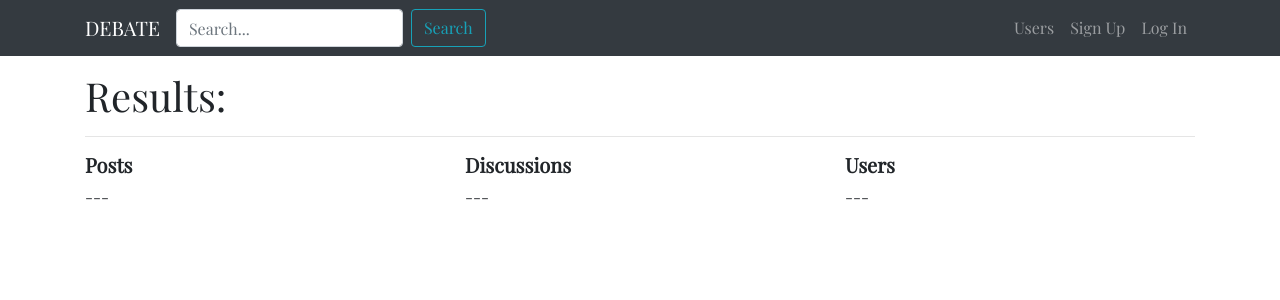
After one commit to Manik5/django-playground-social-forum, a Django app: page /search/ in a window 1280 px wide. The commit adds this page. Shown: the top 300 px of the page. Run offline with Django 3.2, Linux system fonts and the light colour scheme; some libraries are stand-ins or nearby versions.

Commit message:
implemented search function

```diff
--- /dev/null
+++ b/core/templates/core/search.html
@@ -0,0 +1,42 @@
+{% extends 'base.html' %}
+
+{% block head_title %} Debate - Search in the Forum{% endblock head_title %}
+
+{% block content %}
+
+  <h1 class="mt-3">Results:</h1>
+  <hr>
+  <div class="row mt-3">
+    <div class="col-4">
+      <h5><strong>Posts</strong></h5>
+        {% if posts %}
+          {% for post in posts %}
+            <p>{{ post.content }}</p>
+          {% endfor %}
+        {% else %}
+            <p>---</p>
+        {% endif %}
+    </div>
+    <div class="col-4">
+      <h5><strong>Discussions</strong></h5>
+        {% if discussions %}
+          {% for discussion in discussions %}
+            <p>{{ discussion.title }}</p>
+          {% endfor %}
+        {% else %}
+              <p>---</p>
+        {% endif %}
+    </div>
+    <div class="col-4">
+      <h5><strong>Users</strong></h5>
+        {% if users %}
+          {% for user in users %}
+            <p>{{ user }}</p>
+          {% endfor %}
+        {% else %}
+            <p>---</p>
+        {% endif %}
+    </div>
+  </div>
+
+{% endblock content %}
--- a/core/urls.py
+++ b/core/urls.py
@@ -6,4 +6,5 @@ urlpatterns = [
     path('', views.HomeView.as_view(), name="homepage"),
     path('users/', views.UserList.as_view(), name="user_list"),
     path("user/<username>/", views.userProfileView, name="user_profile"),
+    path('search/', views.search, name="search_function")
 ]
--- a/core/views.py
+++ b/core/views.py
@@ -1,7 +1,7 @@
-from django.shortcuts import render, get_object_or_404
 from django.contrib.auth.mixins import LoginRequiredMixin
 from django.contrib.auth.models import User
-from forum.models import Discussion, Section
+from django.shortcuts import render, redirect, get_object_or_404
+from forum.models import Discussion, Post, Section
 from django.views.generic.list import ListView
 # Create your views here.
 
@@ -24,3 +24,17 @@ def userProfileView(request, username):
     discussions_user = Discussion.objects.filter(author_discussion=user).order_by("-pk")
     context = {"user": user, "discussions_user": discussions_user}
     return render(request, 'core/user_profile.html', context)
+
+def search(request):
+    if "q" in request.GET:
+        querystring = request.GET.get("q")
+        print(querystring)
+        if len(querystring) == 0:
+          return redirect("/search/")
+        discussions = Discussion.objects.filter(title__icontains=querystring)
+        posts = Post.objects.filter(content__icontains=querystring)
+        users = User.objects.filter(username__icontains=querystring)
+        context = {"discussions": discussions, "posts": posts, "users": users}
+        return render(request, 'core/search.html', context)
+    else:
+        return render(request, 'core/search.html')
--- a/templates/base.html
+++ b/templates/base.html
@@ -28,8 +28,8 @@
       </button>
 
       <div class="collapse navbar-collapse" id="navbarSupportedContent">
-        <form class="form-inline my-2 my-lg-0">
-          <input class="form-control mr-sm-2" type="search" placeholder="Search..." aria-label="Search">
+        <form class="form-inline my-2 my-lg-0" action="{% url 'search_function' %}">
+          <input name="q" class="form-control mr-sm-2" type="search" placeholder="Search..." aria-label="Search">
           <button class="btn btn-outline-info my-2 my-sm-0" type="submit">Search</button>
         </form>
         <ul class="navbar-nav ml-auto">
```
